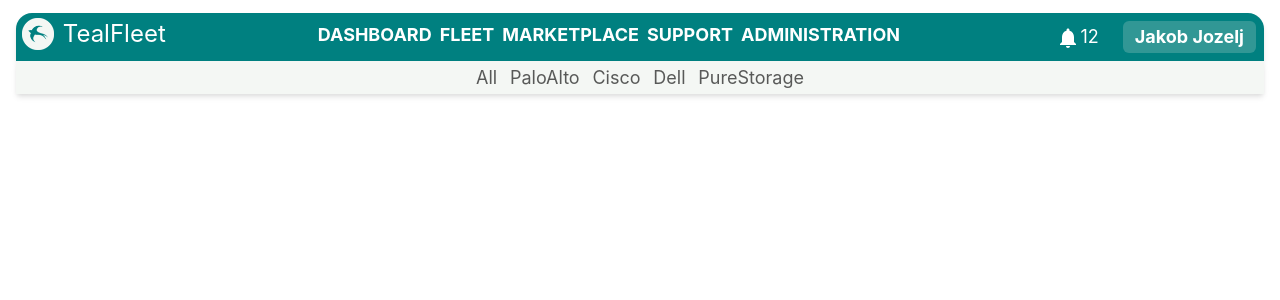
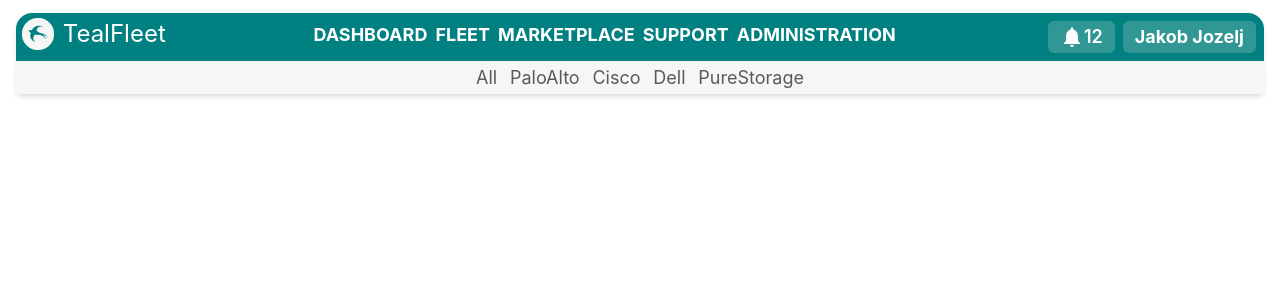
Before and after one commit to iakobj/TealFleetCode, a React (Vite) app in the folder frontend/tealfleet/: page / in a window 1280 px wide. Shown: the top 300 px of the page. Built offline with nearby package versions, Linux system fonts and the light colour scheme.

Commit message:
Navigation bar changes

```diff
--- a/frontend/tealfleet/src/components/HeaderMobileMenu.jsx
+++ b/frontend/tealfleet/src/components/HeaderMobileMenu.jsx
@@ -6,7 +6,9 @@ import { Link as ChakraLink } from '@chakra-ui/react'
 import {
     Text,
     Box,
+    HStack,
     VStack,
+    Button,
     IconButton,
     Divider,
     Drawer,
@@ -81,15 +83,31 @@ const sNavItems = subNavItems.NavItems;
 
     return (
         <Box>
-            <IconButton
-            aria-label='Main menu'
-            icon={<HamburgerIcon boxSize={{base: 6, sm: 6, md: 5}}/>}
-            ref={btnRef}
-            colorScheme='teal'
-            size={{base: 'md', sm: 'md', md: 'sm'}}
-            onClick={onOpen}>
+            <HStack>
+                <Button
+                colorScheme='teal'
+                size={{base: 'md', sm:'md' , md: 'sm', lg: 'md'}}>
+                    <BellIcon
+                    boxSize={6}
+                    color='white'/>
 
-            </IconButton>
+                    <Text
+                    fontSize={{base: 'md', sm:'md' , md: 'lg', lg: 'lg'}}
+                    color='white'>
+                        12
+                    </Text>
+                </Button>
+
+                <IconButton
+                aria-label='Main menu'
+                icon={<HamburgerIcon boxSize={{base: 6, sm: 6, md: 6}}/>}
+                ref={btnRef}
+                colorScheme='teal'
+                size={{base: 'md', sm: 'md', md: 'sm', lg: 'md'}}
+                onClick={onOpen}>
+                </IconButton>
+            </HStack>
+
             <Drawer
             isOpen={isOpen}
             placement='right'
--- a/frontend/tealfleet/src/components/HeaderProfileMenu.jsx
+++ b/frontend/tealfleet/src/components/HeaderProfileMenu.jsx
@@ -11,6 +11,7 @@ import {
     HStack,
     Button,
     Menu,
+    IconButton,
     MenuButton,
     MenuList,
     MenuItem,
@@ -27,18 +28,21 @@ import {
         <Flex>
             <HStack>
                 <Box>
+                <HStack>
+                    <Button
+                    colorScheme='teal'
+                    size='sm'>
                         <BellIcon
                         boxSize={6}
                         color='white'/>
-                </Box>
-                <Box
-                marginRight='1em'
-                marginLeft='-0.5em'>
+
                         <Text
-                    fontSize={{base: 'sm', sm:'sm', md: 'lg'}}
+                        fontSize={{base: 'md', sm:'md', md: 'lg'}}
                         color='white'>
                             12
                         </Text>
+                    </Button>
+                </HStack>
                 </Box>
 
                 <Menu>
```
Lines whose indentation alone changed are shown as unchanged.
